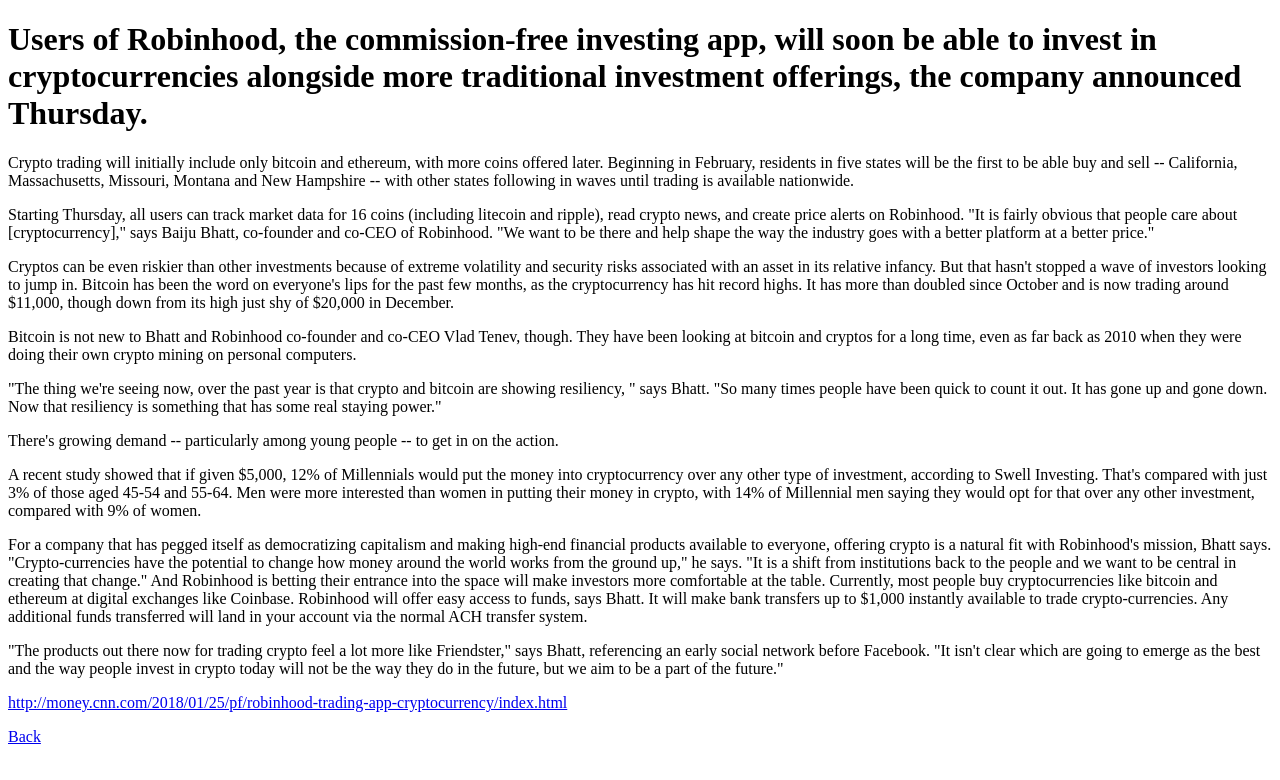
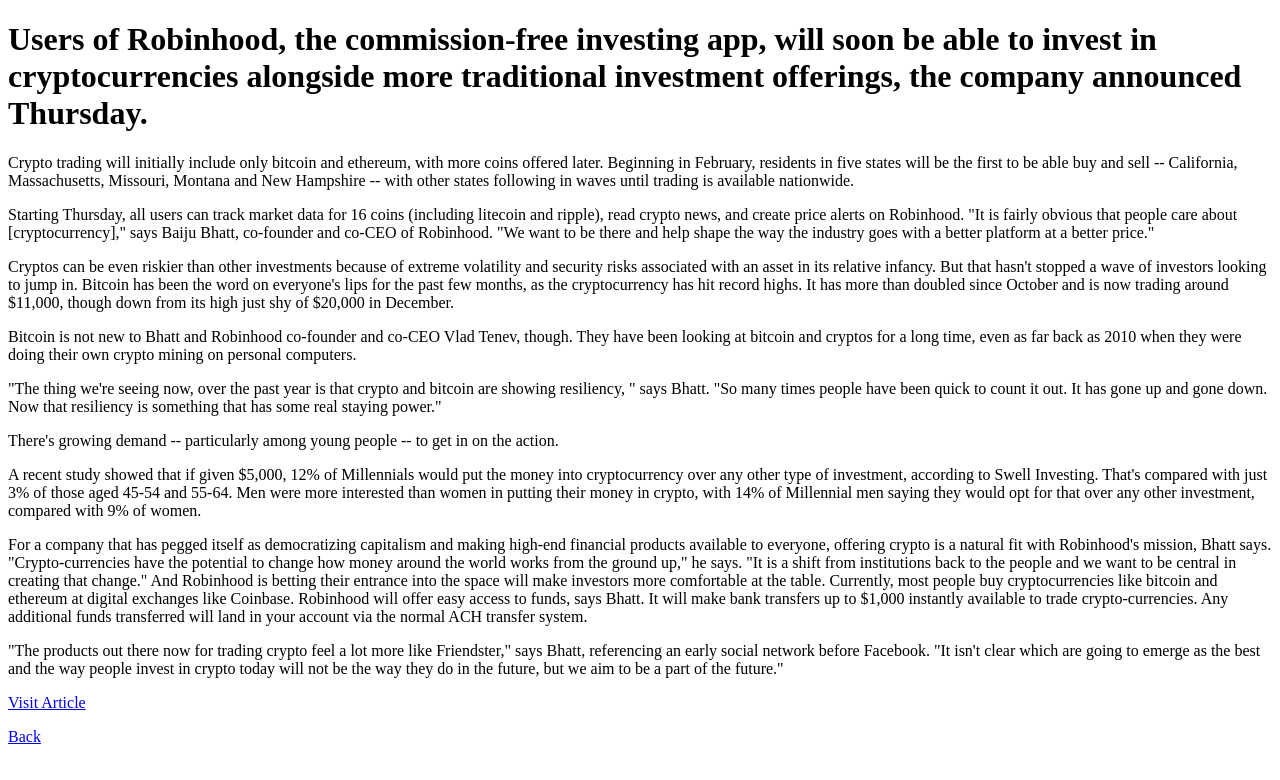
Before and after one commit to thobbs18/Interactive, a plain HTML site: page TextLandscape.html in a window 1280 px wide. Drawn offline with Linux system fonts and the light colour scheme.

Commit message:
Add files via upload

```diff
--- a/TextLandscape.html
+++ b/TextLandscape.html
@@ -57,7 +57,7 @@
   early social network before Facebook. "It isn't clear which are going to emerge as the best and the way
   people invest in crypto today will not be the way they do in the future, but we aim to be a part of the future."</p>
 
-  <p><a href="#">http://money.cnn.com/2018/01/25/pf/robinhood-trading-app-cryptocurrency/index.html</a></p>
+  <p><a href="http://money.cnn.com/2018/01/25/pf/robinhood-trading-app-cryptocurrency/index.html">Visit Article</a></p>
 
 
   <a href="../">Back</a>
```
